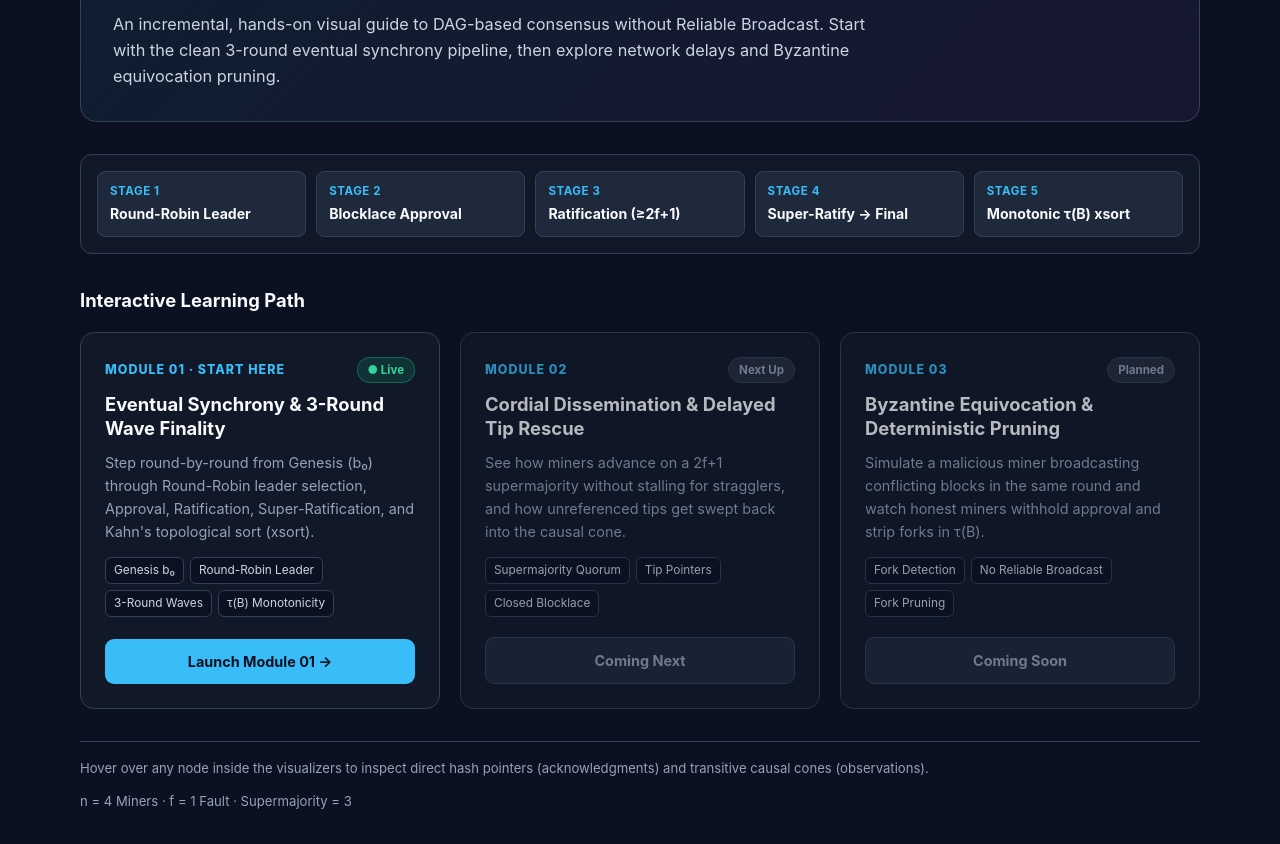
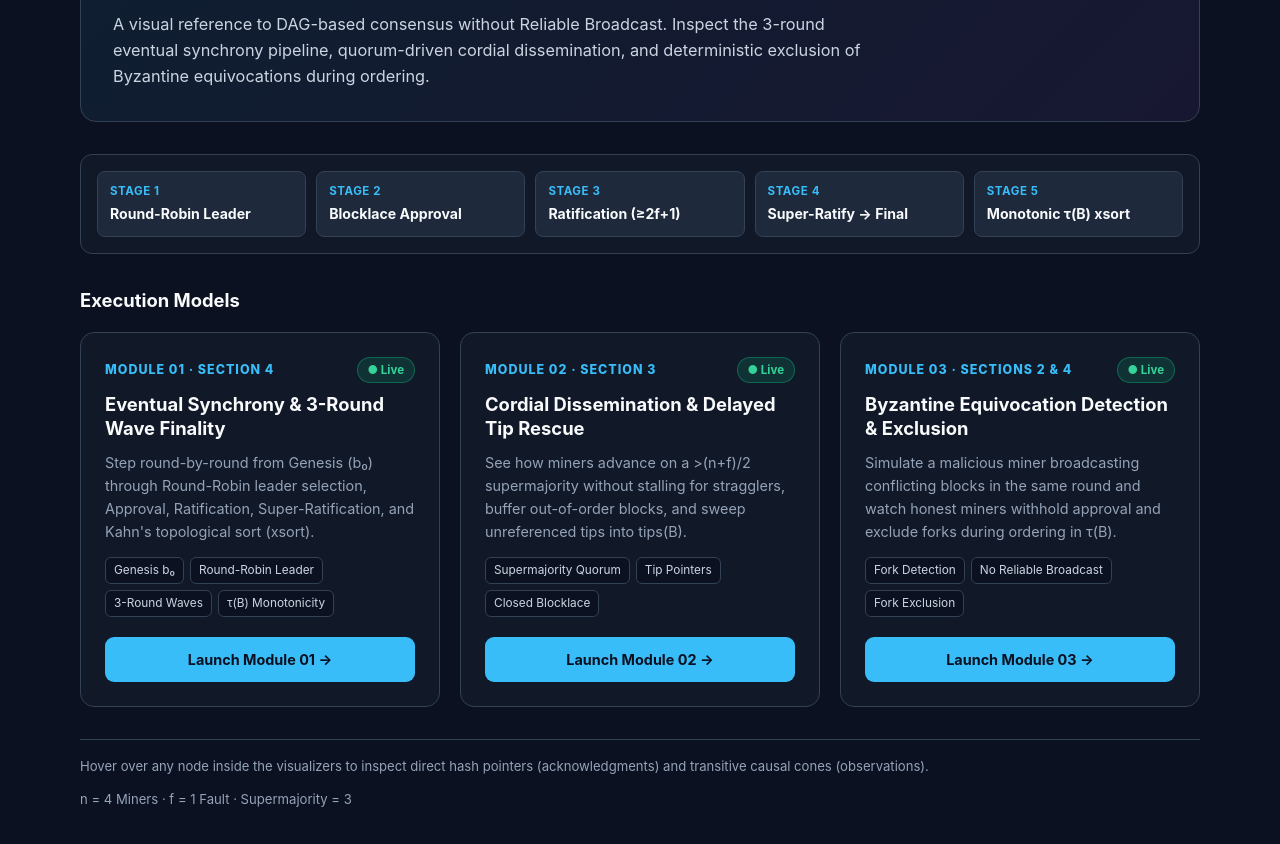
Before and after one commit to Johnnas12/cordial-miners-visualizer, a plain HTML site: page index.html in a window 1280 px wide. Shown: the part 153-997 px from the top of the page. Drawn offline with Linux system fonts and the light colour scheme.

Commit message:
update(docs): update index with newly added components

```diff
--- a/index.html
+++ b/index.html
@@ -146,10 +146,6 @@
       border-color: var(--accent);
     }
 
-    .module-card.upcoming {
-      opacity: 0.72;
-    }
-
     .card-top {
       display: flex;
       flex-direction: column;
@@ -181,12 +177,6 @@
       background: rgba(16, 185, 129, 0.16);
       color: #34d399;
       border: 1px solid rgba(16, 185, 129, 0.4);
-    }
-
-    .status-pill.soon {
-      background: rgba(148, 163, 184, 0.14);
-      color: var(--muted);
-      border: 1px solid var(--border);
     }
 
     .module-card h2 {
@@ -239,13 +229,6 @@
       background: #7dd3fc;
     }
 
-    .launch-btn.disabled {
-      background: var(--surface-alt);
-      color: var(--muted);
-      border: 1px solid var(--border);
-      pointer-events: none;
-    }
-
     footer {
       border-top: 1px solid var(--border);
       padding-top: 16px;
@@ -266,7 +249,7 @@
       </a>
       <h1>Cordial Miners: Interactive Blocklace Visualizer</h1>
       <p>
-        An incremental, hands-on visual guide to DAG-based consensus without Reliable Broadcast. Start with the clean 3-round eventual synchrony pipeline, then explore network delays and Byzantine equivocation pruning.
+        A visual reference to DAG-based consensus without Reliable Broadcast. Inspect the 3-round eventual synchrony pipeline, quorum-driven cordial dissemination, and deterministic exclusion of Byzantine equivocations during ordering.
       </p>
     </section>
 
@@ -278,14 +261,14 @@
       <div class="pipe-step"><span>Stage 5</span><strong>Monotonic τ(B) xsort</strong></div>
     </div>
 
-    <h2 class="section-title">Interactive Learning Path</h2>
+    <h2 class="section-title">Execution Models</h2>
 
     <section class="modules-grid">
       <!-- Module 1 -->
       <article class="module-card live">
         <div class="card-top">
           <div class="card-header">
-            <span class="mod-num">Module 01 · Start Here</span>
+            <span class="mod-num">Module 01 · Section 4</span>
             <span class="status-pill ready">● Live</span>
           </div>
           <h2>Eventual Synchrony & 3-Round Wave Finality</h2>
@@ -303,15 +286,15 @@
       </article>
 
       <!-- Module 2 -->
-      <article class="module-card upcoming">
+      <article class="module-card live">
         <div class="card-top">
           <div class="card-header">
-            <span class="mod-num">Module 02</span>
-            <span class="status-pill soon">Next Up</span>
+            <span class="mod-num">Module 02 · Section 3</span>
+            <span class="status-pill ready">● Live</span>
           </div>
           <h2>Cordial Dissemination & Delayed Tip Rescue</h2>
           <p>
-            See how miners advance on a 2f+1 supermajority without stalling for stragglers, and how unreferenced tips get swept back into the causal cone.
+            See how miners advance on a &gt;(n+f)/2 supermajority without stalling for stragglers, buffer out-of-order blocks, and sweep unreferenced tips into tips(B).
           </p>
           <div class="topic-tags">
             <span class="tag">Supermajority Quorum</span>
@@ -319,27 +302,27 @@
             <span class="tag">Closed Blocklace</span>
           </div>
         </div>
-        <span class="launch-btn disabled">Coming Next</span>
+        <a href="module_2.html" class="launch-btn primary">Launch Module 02 →</a>
       </article>
 
       <!-- Module 3 -->
-      <article class="module-card upcoming">
+      <article class="module-card live">
         <div class="card-top">
           <div class="card-header">
-            <span class="mod-num">Module 03</span>
-            <span class="status-pill soon">Planned</span>
+            <span class="mod-num">Module 03 · Sections 2 & 4</span>
+            <span class="status-pill ready">● Live</span>
           </div>
-          <h2>Byzantine Equivocation & Deterministic Pruning</h2>
+          <h2>Byzantine Equivocation Detection & Exclusion</h2>
           <p>
-            Simulate a malicious miner broadcasting conflicting blocks in the same round and watch honest miners withhold approval and strip forks in τ(B).
+            Simulate a malicious miner broadcasting conflicting blocks in the same round and watch honest miners withhold approval and exclude forks during ordering in τ(B).
           </p>
           <div class="topic-tags">
             <span class="tag">Fork Detection</span>
             <span class="tag">No Reliable Broadcast</span>
-            <span class="tag">Fork Pruning</span>
+            <span class="tag">Fork Exclusion</span>
           </div>
         </div>
-        <span class="launch-btn disabled">Coming Soon</span>
+        <a href="module_3.html" class="launch-btn primary">Launch Module 03 →</a>
       </article>
     </section>
 
```
